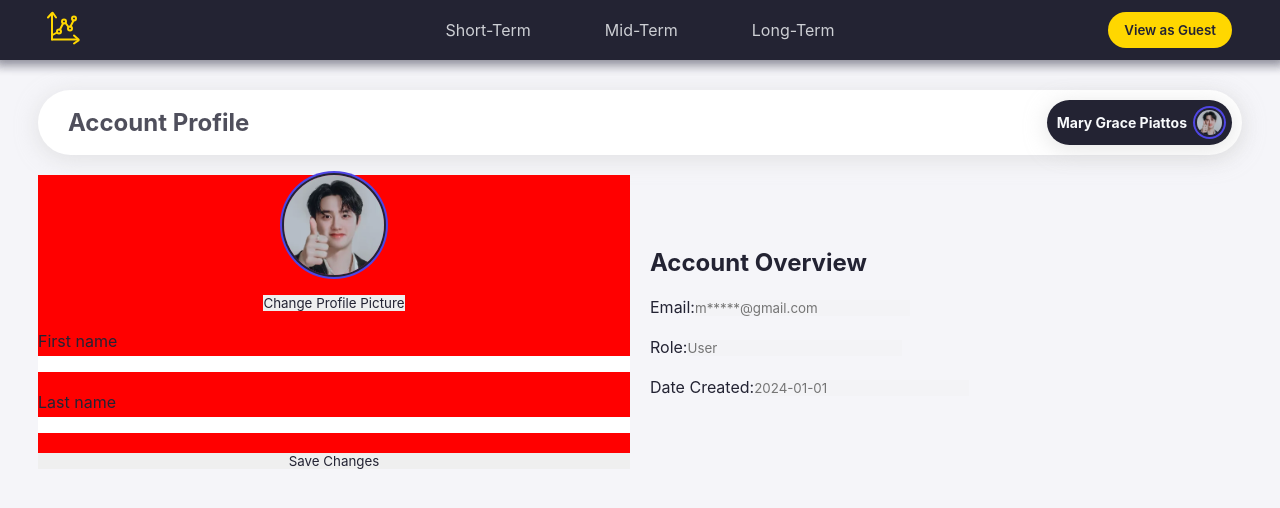
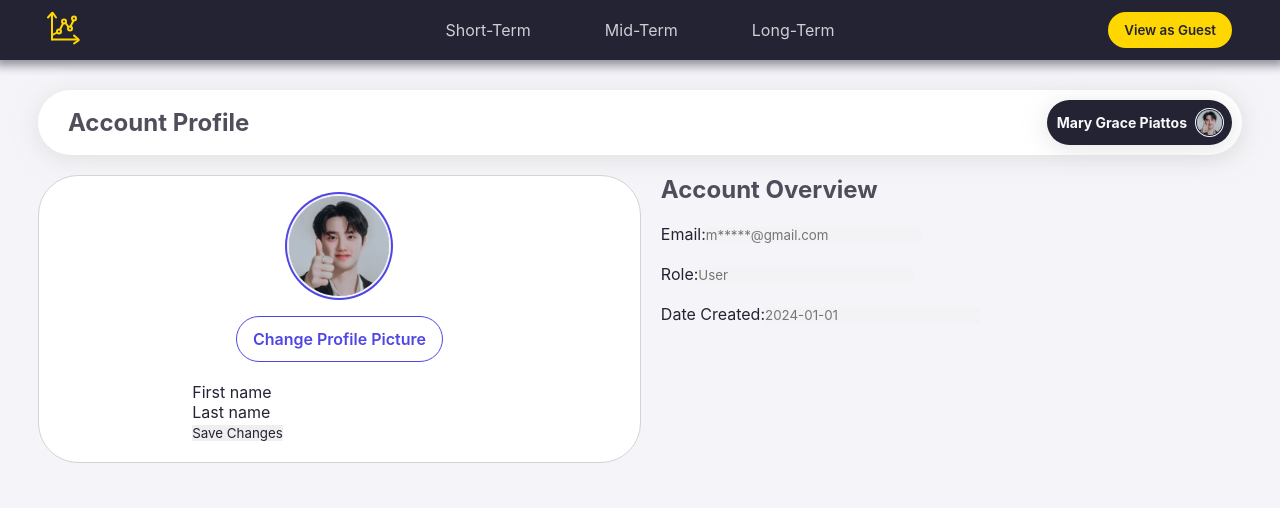
Before and after one commit to p3uj/BizTrend-Forecast, a React (Vite) app in the folder frontend/: page /account in a window 1280 px wide. Shown: the top 508 px of the page. Built offline with nearby package versions, Linux system fonts and the light colour scheme.

Commit message:
CSS: Refactor account details styles for improved layout and consistency

```diff
--- a/frontend/src/css/AccountDetails.css
+++ b/frontend/src/css/AccountDetails.css
@@ -29,6 +29,10 @@
   color: var(--secondary-dark-color);
 }
 
+.account-details h2 {
+  color: var(--secondary-dark-color);
+}
+
 .account-details .title-page h4 {
   font-size: 0.875rem;
   color: var(--secondary-color);
@@ -56,7 +60,8 @@
   object-fit: cover;
   object-position: center;
 
-  box-shadow: 0 0 0 2px var(--primary-dark-color), 0 0 0 4px var(--btn-color);
+  box-shadow: 0 0 0 1px var(--primary-dark-color),
+    0 0 0 2px var(--primary-color);
 
   transition: ease 0.5s;
 }
@@ -65,10 +70,10 @@
   display: flex;
   flex-direction: row;
   justify-content: space-between;
-  align-items: center;
+  align-items: start;
   width: 100%;
+
   gap: 20px;
-  /* background-color: red; */
 }
 
 .account-details section:nth-last-child(1) section:not(.left-panel) {
@@ -78,32 +83,23 @@
   align-items: start;
   width: 100%;
   gap: 20px;
-  /* background-color: red; */
 }
 
-.account-details .left-panel {
+.account-details .left-panel,
+.account-details .right-panel {
   display: flex;
   flex-direction: column;
   justify-content: center;
   align-items: center;
   width: 100%;
+
+  padding: 20px;
+  border-radius: 40px;
+
+  background-color: white;
+  border: 1px solid #d3d3d3;
+
   gap: 20px;
-  background-color: red;
-}
-
-.account-details .left-panel form {
-  display: flex;
-  flex-direction: column;
-  width: 100%;
-  gap: 20px;
-  background-color: red;
-}
-
-.account-details .left-panel form fieldset {
-  display: flex;
-  flex-direction: column;
-  gap: 5px;
-  background-color: red;
 }
 
 .account-details .left-panel img {
@@ -113,7 +109,46 @@
   object-fit: cover;
   object-position: center;
 
-  box-shadow: 0 0 0 2px var(--primary-dark-color), 0 0 0 4px var(--btn-color);
+  box-shadow: 0 0 0 2px var(--primary-color), 0 0 0 4px var(--btn-color);
 
   transition: ease 0.5s;
 }
+
+.account-details .left-panel button:nth-last-child(2) {
+  display: flex;
+  justify-content: center;
+  align-items: center;
+  padding: 12px 16px;
+  width: fit-content;
+
+  border-radius: 40px;
+  background-color: transparent;
+  border: 1px solid var(--btn-color);
+  color: var(--btn-color);
+  font-size: 1rem;
+  font-weight: 600;
+  cursor: pointer;
+
+  transition: ease 0.5s;
+}
+
+.account-details .left-panel button:nth-last-child(2):hover {
+  background-color: var(--btn-color);
+  color: var(--primary-color);
+}
+
+.account-details .right-panel {
+  display: flex;
+  flex-direction: column;
+  justify-content: center;
+  align-items: center;
+  width: 100%;
+
+  padding: 20px;
+  border-radius: 40px;
+
+  background-color: white;
+  border: 1px solid #d3d3d3;
+
+  gap: 20px;
+}
```
